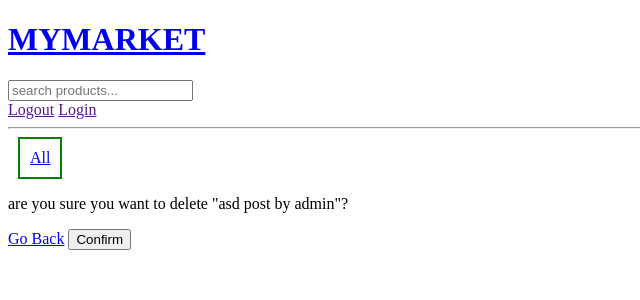
After one commit to Rafaell444/Mymarket_clone, a Django app: page /delete_product/12/ in a window 1280 px wide. The commit adds this page. Shown: the top 300 px of the page, without its empty margins (0-640 px from the left). Run offline with Django 4.2, Linux system fonts and the light colour scheme; data comes from the database, SQL or seed files in the repository; both versions use the stored data as it was after the commit.

Commit message:
remove page done/filter by category done

```diff
--- /dev/null
+++ b/base/templates/delete_product.html
@@ -0,0 +1,10 @@
+{% extends "main.html" %}
+
+{% block content %}
+    <form method = "POST" action="">
+        {% csrf_token %}
+        <p>are you sure you want to delete "{{ product.name }} post by {{ product.host }}"?</p>
+        <a href="{{ request.META.HTTP_REFERER }}">Go Back</a>
+        <input type="submit" value="Confirm">
+    </form>
+{% endblock %}
--- a/base/templates/navbar.html
+++ b/base/templates/navbar.html
@@ -17,8 +17,10 @@
 <hr>
 
 <div style="display: flex;">
+    <a href="{% url 'home' %}" style="padding: 10px;border: green solid 2px;margin-left: 10px">All</a>
     {% for cat in category %}
-        <div style="padding: 10px;border: green solid 2px;margin-left: 10px"><a href="">{{ cat.name }}</a></div>
+
+        <div style="padding: 10px;border: green solid 2px;margin-left: 10px"><a href="{% url 'home' %}?q={{ cat }}">{{ cat.name }}</a></div>
     {% endfor %}
 
 </div>
--- a/base/urls.py
+++ b/base/urls.py
@@ -6,6 +6,9 @@ from . import views
 urlpatterns = [
     path('', views.home, name="home"),
     path('product/<str:pk>/', views.product, name="product"),
+
     path('create_product/', views.createproduct, name="create_product"),
-    path('update_product/<str:pk>/', views.updateproduct, name="update_product")
+    path('update_product/<str:pk>/', views.updateproduct, name="update_product"),
+    path('delete_product/<str:pk>/', views.deleteproduct, name="delete_product")
+
 ] + static(settings.MEDIA_URL, document_root=settings.MEDIA_ROOT)
--- a/base/views.py
+++ b/base/views.py
@@ -1,3 +1,4 @@
+from django.db.models import Q
 from django.shortcuts import render, HttpResponse, redirect
 from .models import Product, Category
 from .forms import ProductForm
@@ -14,8 +15,19 @@ from .forms import ProductForm
 
 
 def home(request):
-    products = Product.objects.all()
+    q = request.GET.get("q") if request.GET.get('q') is not None else ""
+
+    products = Product.objects.filter(
+        Q(category__name__icontains=q) |
+        Q(name__icontains=q) |
+        Q(description__icontains=q)
+    )
     category = Category.objects.all()
+
+    for product in products:
+        product.created = product.created.replace(second=0, microsecond=0)
+        product.updated = product.updated.replace(second=0, microsecond=0)
+
     context = {"products": products, "category": category}
     return render(request, "homepage.html", context)
 
@@ -45,11 +57,21 @@ def updateproduct(request, pk):
     form = ProductForm(instance=product)
 
     if request.method == "POST":
-        form = ProductForm(request.POST,instance=product)
+        form = ProductForm(request.POST, instance=product)
         if form.is_valid():
             form.save()
             return redirect("home")
 
     context = {"form": form}
 
-    return render(request, "product_form.html",context)
+    return render(request, "product_form.html", context)
+
+
+def deleteproduct(request, pk):
+    product = Product.objects.get(id=pk)
+
+    if request.method == "POST":
+        product.delete()
+        return redirect("home")
+
+    return render(request, "delete_product.html", context={"product": product})
```
Also changed, not shown: base/templates/homepage.html (+5 -2 lines), db.sqlite3.
